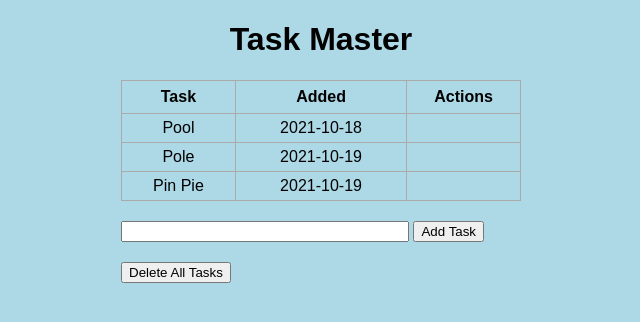
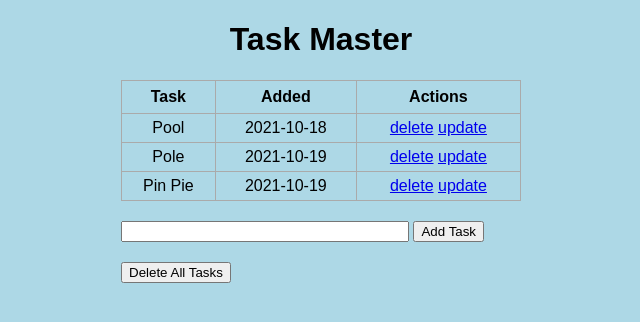
Before and after one commit to stujmar/flask-regression, a Flask app: page / in a window 1280 px wide. Shown: the top 322 px of the page, without its empty margins (319-959 px from the left). Run offline with Flask 2, Linux system fonts and the light colour scheme; data comes from the database, SQL or seed files in the repository; both versions use the stored data as it was after the commit.

Commit message:
[sm] got deleting tasks by id to work

```diff
--- a/templates/index.html
+++ b/templates/index.html
@@ -19,6 +19,8 @@
                     <td>{{ task.content }}</td>
                     <td>{{ task.date_created.date() }}</td>
                     <td>
+                        <a href="/delete/{{ task.id }}">delete</a>
+                        <a href="#">update</a>
                     </td>
                 </tr>
             {% endfor %}
```
Also changed, not shown: test.db.
